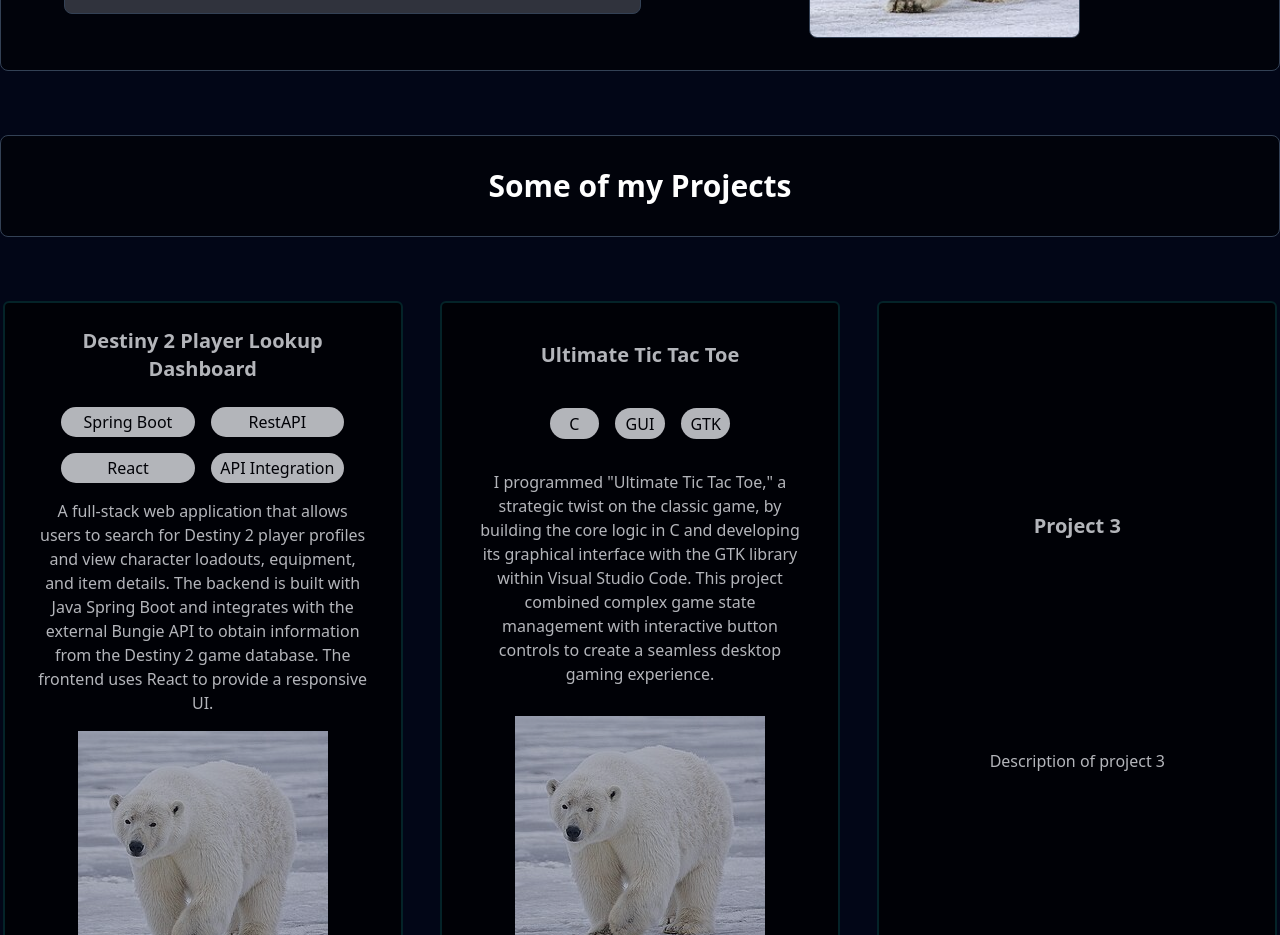
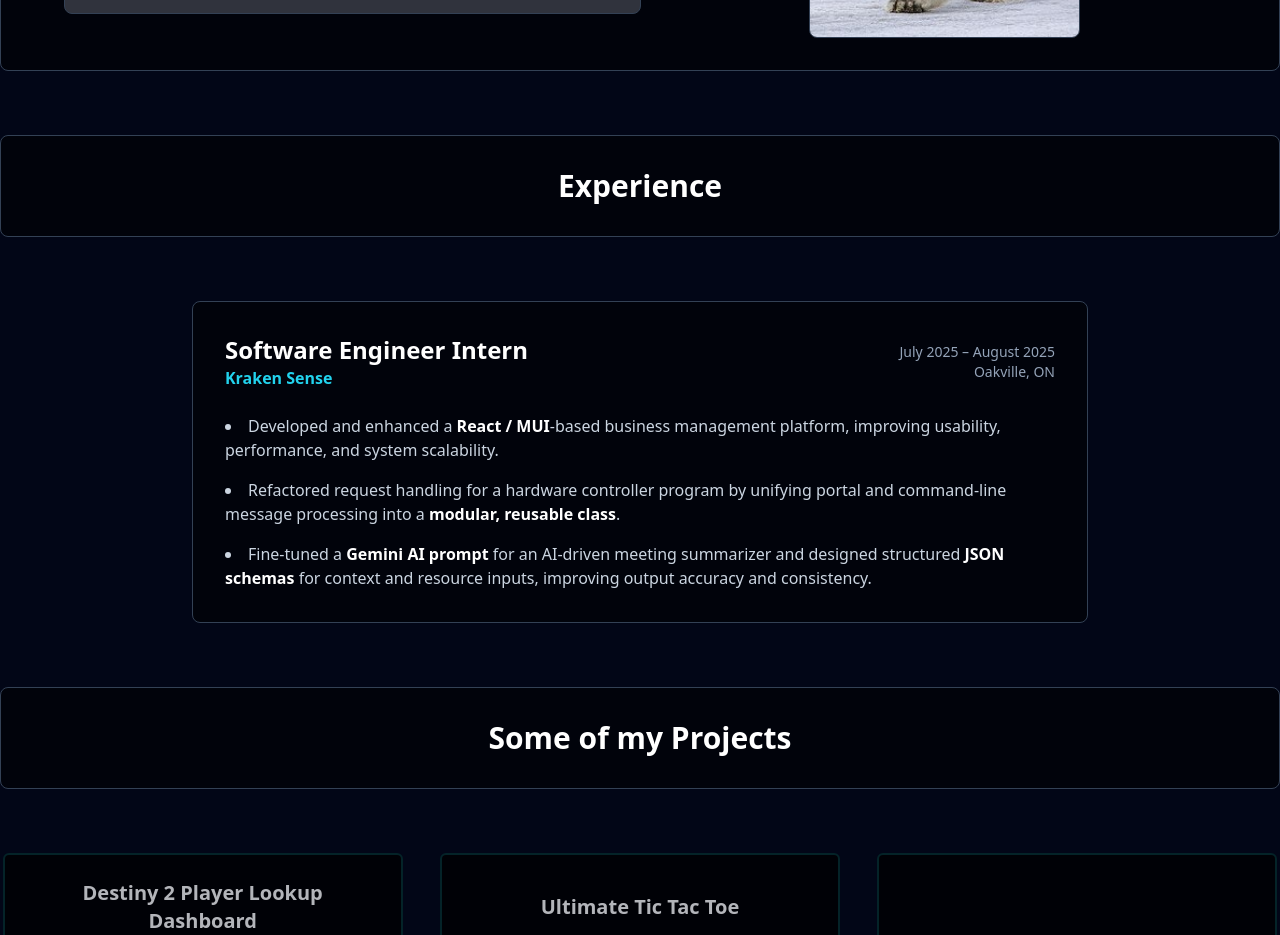
Before and after one commit to JamieSteadman/my-portfolio, a React (Vite) app: page / in a window 1280 px wide. Shown: the part 1040-1975 px from the top of the page. Built offline with nearby package versions, Linux system fonts and the light colour scheme.

Commit message:
Added experience section

```diff
--- a/src/App.jsx
+++ b/src/App.jsx
@@ -1,12 +1,14 @@
 import Hero from "./sections/Hero/Hero"
 import AboutMe from "./sections/AboutMe/AboutMe"
 import Projects from "./sections/Projects/Projects"
+import Experience from "./sections/Experience/Experience"
 
 function App() {
   return (
     <div className="bg-slate-950 min-h-screen flex flex-col gap-16">
       <Hero />
       <AboutMe />
+      <Experience />
       <Projects />
     </div>
   )
--- /dev/null
+++ b/src/sections/Experience/Experience.jsx
@@ -0,0 +1,57 @@
+const Experience = () => {
+  return (
+    <section className="flex flex-col gap-16">
+      {/* Section Title */}
+      <div className="min-w-[100vw] flex justify-center bg-black bg-opacity-50 p-8 rounded-lg border border-slate-700">
+        <h2 className="text-center text-white text-3xl font-bold">
+          Experience
+        </h2>
+      </div>
+
+      {/* Experience Card */}
+      <div className="flex justify-center px-6">
+        <div className="max-w-4xl w-full bg-black bg-opacity-50 p-8 rounded-lg border border-slate-700">
+          {/* Header */}
+          <div className="flex flex-col sm:flex-row sm:justify-between sm:items-center gap-2 mb-6">
+            <div>
+              <h3 className="text-2xl font-bold text-white">
+                Software Engineer Intern
+              </h3>
+              <p className="text-cyan-400 font-semibold">
+                Kraken Sense
+              </p>
+            </div>
+
+            <div className="text-slate-400 text-sm sm:text-right">
+              <p>July 2025 – August 2025</p>
+              <p>Oakville, ON</p>
+            </div>
+          </div>
+
+          {/* Bullet Points */}
+          <ul className="list-disc list-inside space-y-4 text-slate-300">
+            <li>
+              Developed and enhanced a <span className="font-semibold text-white">React / MUI</span>-based
+              business management platform, improving usability, performance, and system scalability.
+            </li>
+
+            <li>
+              Refactored request handling for a hardware controller program by unifying
+              portal and command-line message processing into a
+              <span className="font-semibold text-white"> modular, reusable class</span>.
+            </li>
+
+            <li>
+              Fine-tuned a <span className="font-semibold text-white">Gemini AI prompt</span> for an
+              AI-driven meeting summarizer and designed structured
+              <span className="font-semibold text-white"> JSON schemas</span> for context and resource inputs,
+              improving output accuracy and consistency.
+            </li>
+          </ul>
+        </div>
+      </div>
+    </section>
+  )
+}
+
+export default Experience
```
